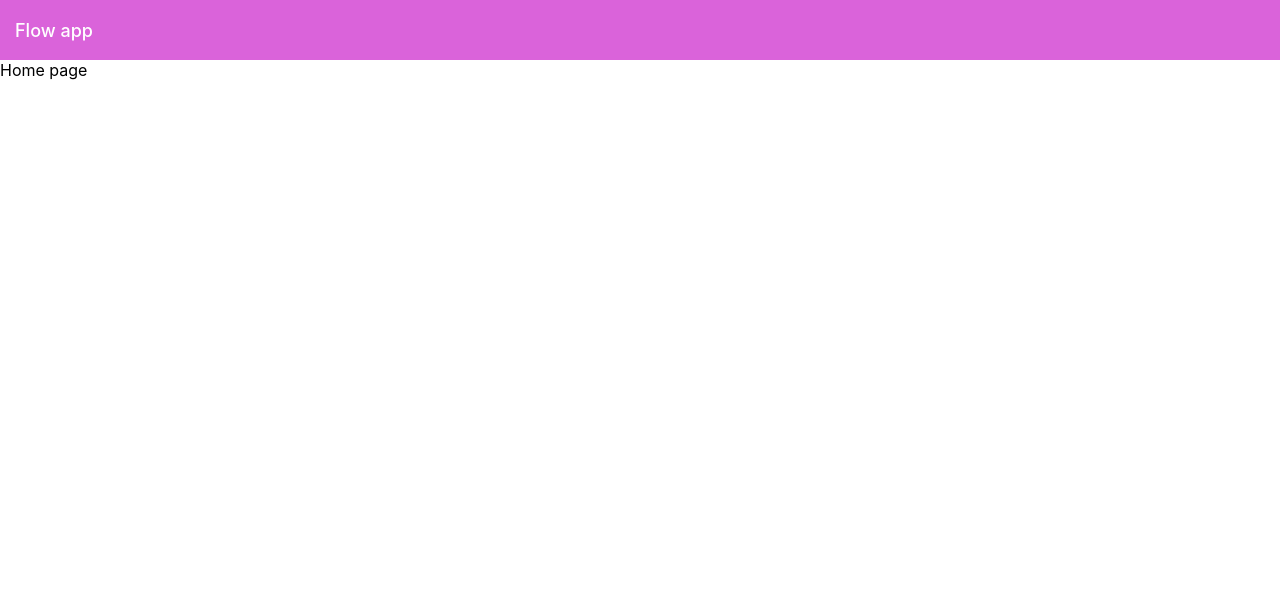
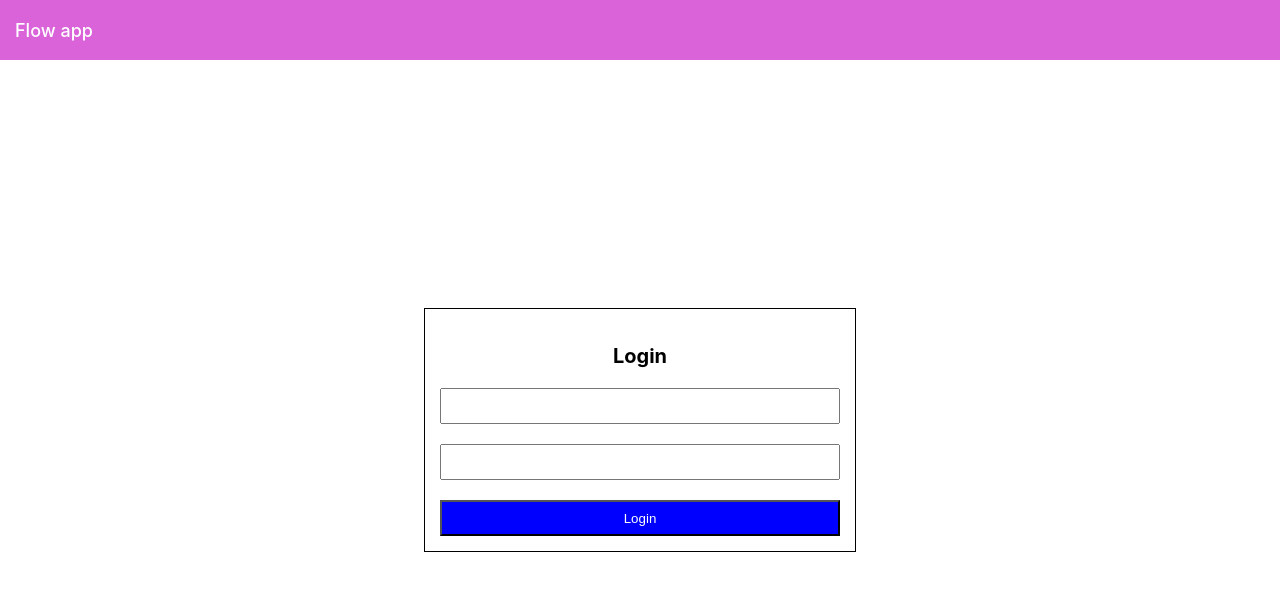
Before and after one commit to khadir7/workflows, a React (Create React App) app in the folder workflow/: page / in a window 1280 px wide. Shown: the top 590 px of the page. Built offline with nearby package versions, Linux system fonts and the light colour scheme.

Commit message:
adding form controls

```diff
--- a/workflow/src/App.js
+++ b/workflow/src/App.js
@@ -2,12 +2,13 @@ import React from "react";
 import { Route, Switch } from "react-router-dom";
 
 import Header from "Header";
+import Login from "Login";
 const App = (props) => (
   <>
     <Header />
     <Switch>
       <Route exact path={"/"}>
-        <div>Home page</div>
+        <Login/>
       </Route>
     </Switch>
   </>
--- /dev/null
+++ b/workflow/src/ButtonComponent.js
@@ -0,0 +1,20 @@
+import React from "react";
+import styled from "styled-components";
+
+const Button = styled.button`
+  color: white;
+  background: ${(props) => props.color};
+  height: 36px;
+  box-sizing: border-box;
+  cursor: pointer;
+  padding: 0px 10px;
+  width: ${(props) => props.width};
+`;
+
+export default function ({ color = "blue", text, block }) {
+  return (
+    <Button color={color} width={block ? "100%" : "auto"}>
+      {text}
+    </Button>
+  );
+}
--- /dev/null
+++ b/workflow/src/FormControl.js
@@ -0,0 +1,13 @@
+import React from "react";
+import styled from "styled-components";
+
+const Input = styled.input`
+  width: 100%;
+  box-sizing: border-box;
+  height: 36px;
+  padding: 0px 10px;
+`;
+
+export default function ({ as = "input", type = "text" }) {
+  return <Input type={type} />;
+}
--- /dev/null
+++ b/workflow/src/Login.js
@@ -0,0 +1,48 @@
+import React from "react";
+import styled from "styled-components";
+
+import FormControl from "FormControl";
+import ButtonComponent from "ButtonComponent";
+
+const Section = styled.section`
+  position: relative;
+  height: calc(100vh - 60px);
+`;
+
+const Form = styled.form`
+  border: 1px solid black;
+  width: 400px;
+  top: 50%;
+  position: absolute;
+  left: 50%;
+  transform: translate(-50%, -50%);
+  padding: 15px;
+`;
+
+const FormField = styled.div`
+  margin-bottom: 20px;
+`;
+
+const Text = styled.div`
+  text-align: center;
+  padding: 20px;
+  font-weight: bold;
+  font-size: 20px;
+`;
+
+export default function () {
+  return (
+    <Section>
+      <Form>
+        <Text>Login</Text>
+        <FormField>
+          <FormControl />
+        </FormField>
+        <FormField>
+          <FormControl type="password" />
+        </FormField>
+        <ButtonComponent text="Login" block />
+      </Form>
+    </Section>
+  );
+}
```
